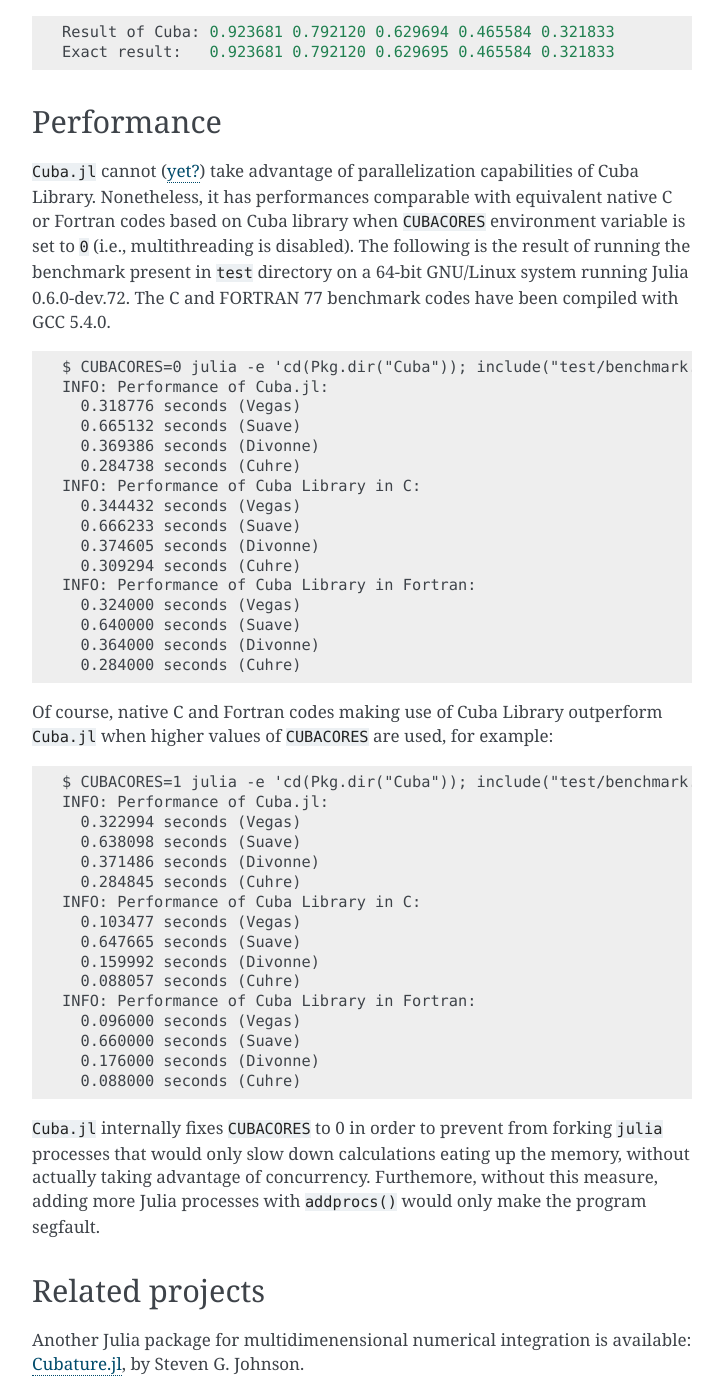
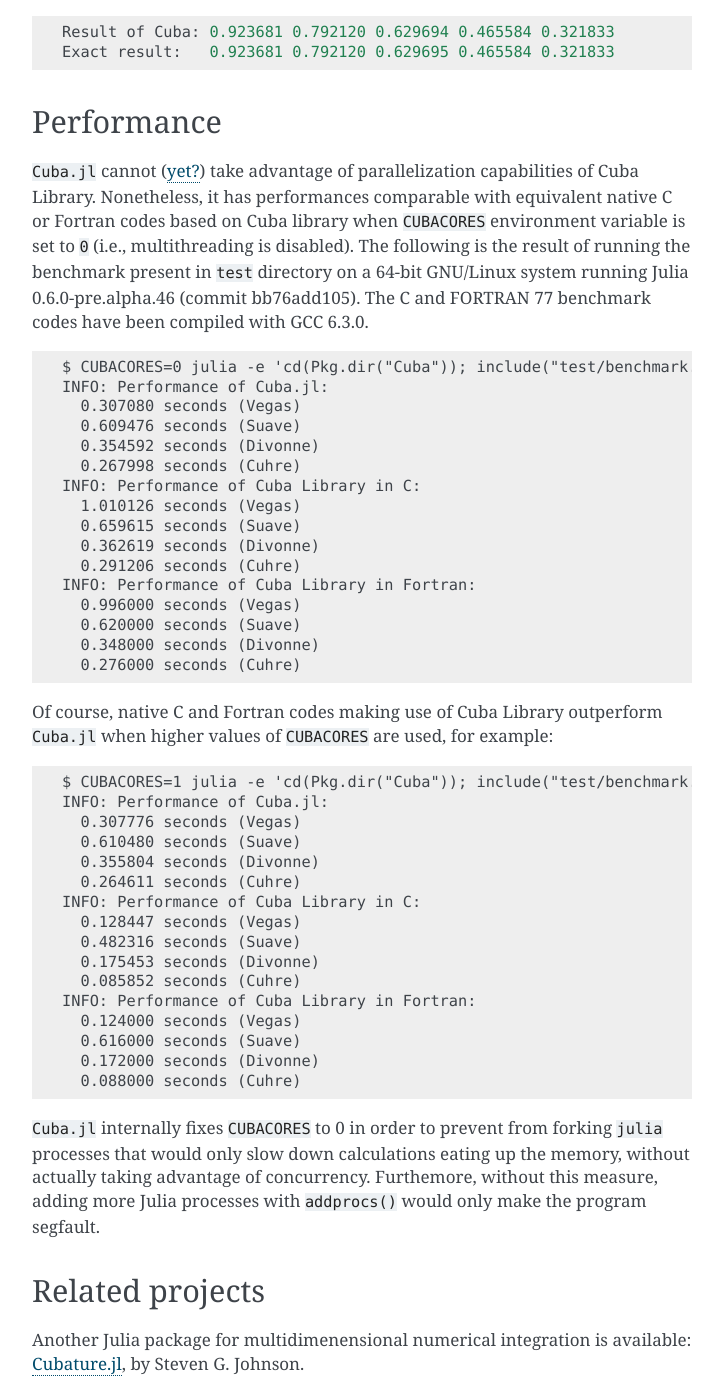
Before and after one commit to giordano/Cuba.jl, a Sphinx documentation site: the page built from docs/index.rst, in a window 1280 px wide and 1400 px high, scrolled down 18243 px. Shown: the whole window, without its empty margins (388-1111 px from the left). Built offline with Sphinx 7.4.7, drawn with Linux system fonts in a browser that asks for light colours.

Commit message:
[skip ci] Update benchmarks

```diff
--- a/docs/index.rst
+++ b/docs/index.rst
@@ -902,27 +902,27 @@
 Cuba library when ``CUBACORES`` environment variable is set to ``0`` (i.e.,
 multithreading is disabled). The following is the result of running the
 benchmark present in ``test`` directory on a 64-bit GNU/Linux system running
-Julia 0.6.0-dev.72.  The C and FORTRAN 77 benchmark codes have been compiled
-with GCC 5.4.0.
+Julia 0.6.0-pre.alpha.46 (commit bb76add105).  The C and FORTRAN 77 benchmark
+codes have been compiled with GCC 6.3.0.
 
 ::
 
     $ CUBACORES=0 julia -e 'cd(Pkg.dir("Cuba")); include("test/benchmark.jl")'
     INFO: Performance of Cuba.jl:
-      0.318776 seconds (Vegas)
-      0.665132 seconds (Suave)
-      0.369386 seconds (Divonne)
-      0.284738 seconds (Cuhre)
+      0.307080 seconds (Vegas)
+      0.609476 seconds (Suave)
+      0.354592 seconds (Divonne)
+      0.267998 seconds (Cuhre)
     INFO: Performance of Cuba Library in C:
-      0.344432 seconds (Vegas)
-      0.666233 seconds (Suave)
-      0.374605 seconds (Divonne)
-      0.309294 seconds (Cuhre)
+      1.010126 seconds (Vegas)
+      0.659615 seconds (Suave)
+      0.362619 seconds (Divonne)
+      0.291206 seconds (Cuhre)
     INFO: Performance of Cuba Library in Fortran:
-      0.324000 seconds (Vegas)
-      0.640000 seconds (Suave)
-      0.364000 seconds (Divonne)
-      0.284000 seconds (Cuhre)
+      0.996000 seconds (Vegas)
+      0.620000 seconds (Suave)
+      0.348000 seconds (Divonne)
+      0.276000 seconds (Cuhre)
 
 Of course, native C and Fortran codes making use of Cuba Library outperform
 ``Cuba.jl`` when higher values of ``CUBACORES`` are used, for example:
@@ -931,19 +931,19 @@
 
     $ CUBACORES=1 julia -e 'cd(Pkg.dir("Cuba")); include("test/benchmark.jl")'
     INFO: Performance of Cuba.jl:
-      0.322994 seconds (Vegas)
-      0.638098 seconds (Suave)
-      0.371486 seconds (Divonne)
-      0.284845 seconds (Cuhre)
+      0.307776 seconds (Vegas)
+      0.610480 seconds (Suave)
+      0.355804 seconds (Divonne)
+      0.264611 seconds (Cuhre)
     INFO: Performance of Cuba Library in C:
-      0.103477 seconds (Vegas)
-      0.647665 seconds (Suave)
-      0.159992 seconds (Divonne)
-      0.088057 seconds (Cuhre)
+      0.128447 seconds (Vegas)
+      0.482316 seconds (Suave)
+      0.175453 seconds (Divonne)
+      0.085852 seconds (Cuhre)
     INFO: Performance of Cuba Library in Fortran:
-      0.096000 seconds (Vegas)
-      0.660000 seconds (Suave)
-      0.176000 seconds (Divonne)
+      0.124000 seconds (Vegas)
+      0.616000 seconds (Suave)
+      0.172000 seconds (Divonne)
       0.088000 seconds (Cuhre)
 
 ``Cuba.jl`` internally fixes ``CUBACORES`` to 0 in order to prevent from
```
Also changed, not shown: README.md (+25 -25 lines).
